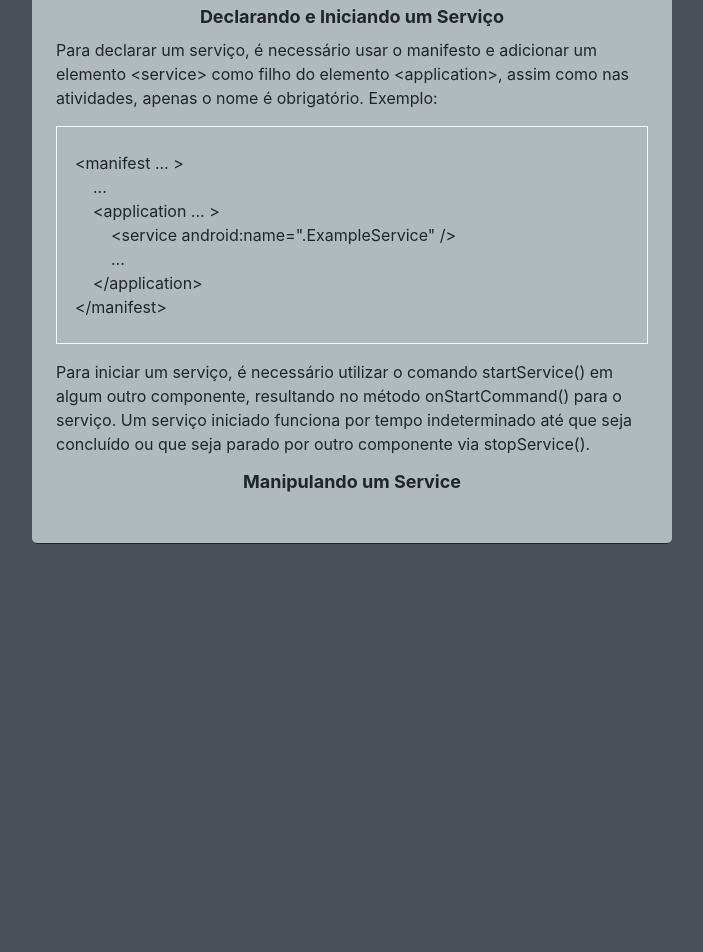
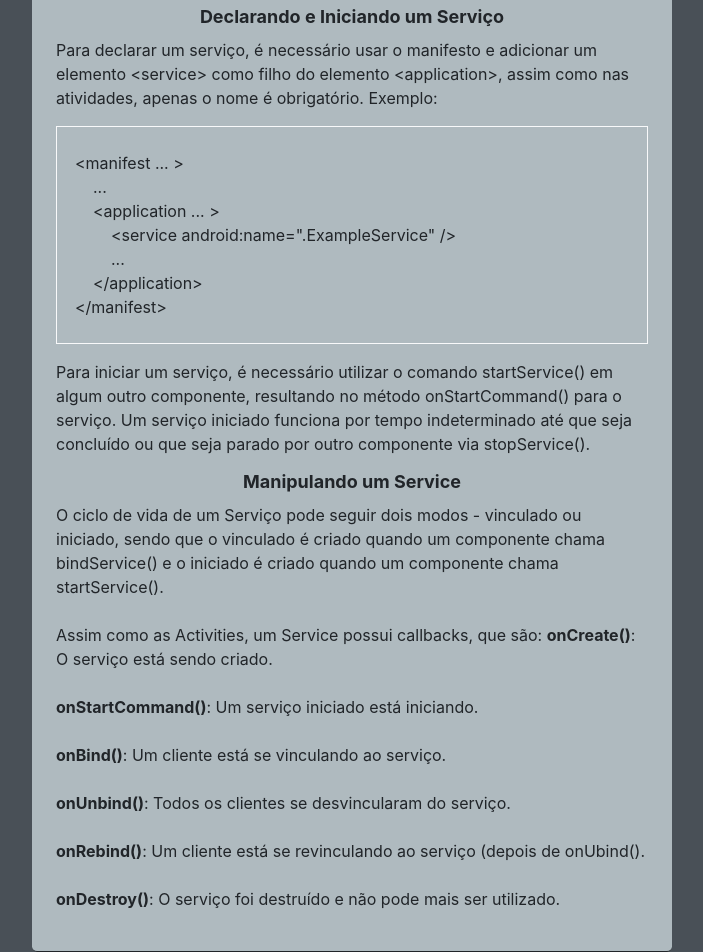
Before and after one commit to Twistzaok/Objetos-de-Aprendizagem, a plain HTML site: page topics/services.html in a window 1280 px wide. Shown: the part 655-1607 px from the top of the page, without its empty margins (288-991 px from the left). Before the commit the page ends 1199 px from the top, so only its background shows below. Drawn offline with Linux system fonts and the light colour scheme; files that its build step writes are made by us from their sources.

Commit message:
Update services.html

```diff
--- a/topics/services.html
+++ b/topics/services.html
@@ -69,7 +69,20 @@
                 Manipulando um Service
             </div>
             <div class="mt-1 pb-2">
-
+                O ciclo de vida de um Serviço pode seguir dois modos - vinculado ou iniciado, sendo que o vinculado é criado quando um componente chama bindService() e o iniciado é criado quando um componente chama startService().
+                <br><br>
+                Assim como as Activities, um Service possui callbacks, que são:
+                <span class="font-weight-bold">onCreate()</span>: O serviço está sendo criado.
+                <br><br>
+                <span class="font-weight-bold">onStartCommand()</span>: Um serviço iniciado está iniciando.
+                <br><br>
+                <span class="font-weight-bold">onBind()</span>: Um cliente está se vinculando ao serviço.
+                <br><br>
+                <span class="font-weight-bold">onUnbind()</span>: Todos os clientes se desvincularam do serviço.
+                <br><br>
+                <span class="font-weight-bold">onRebind()</span>: Um cliente está se revinculando ao serviço (depois de onUbind().
+                <br><br>
+                <span class="font-weight-bold">onDestroy()</span>: O serviço foi destruído e não pode mais ser utilizado.
             </div>
         </div>
         <div class="mt-4">
```
